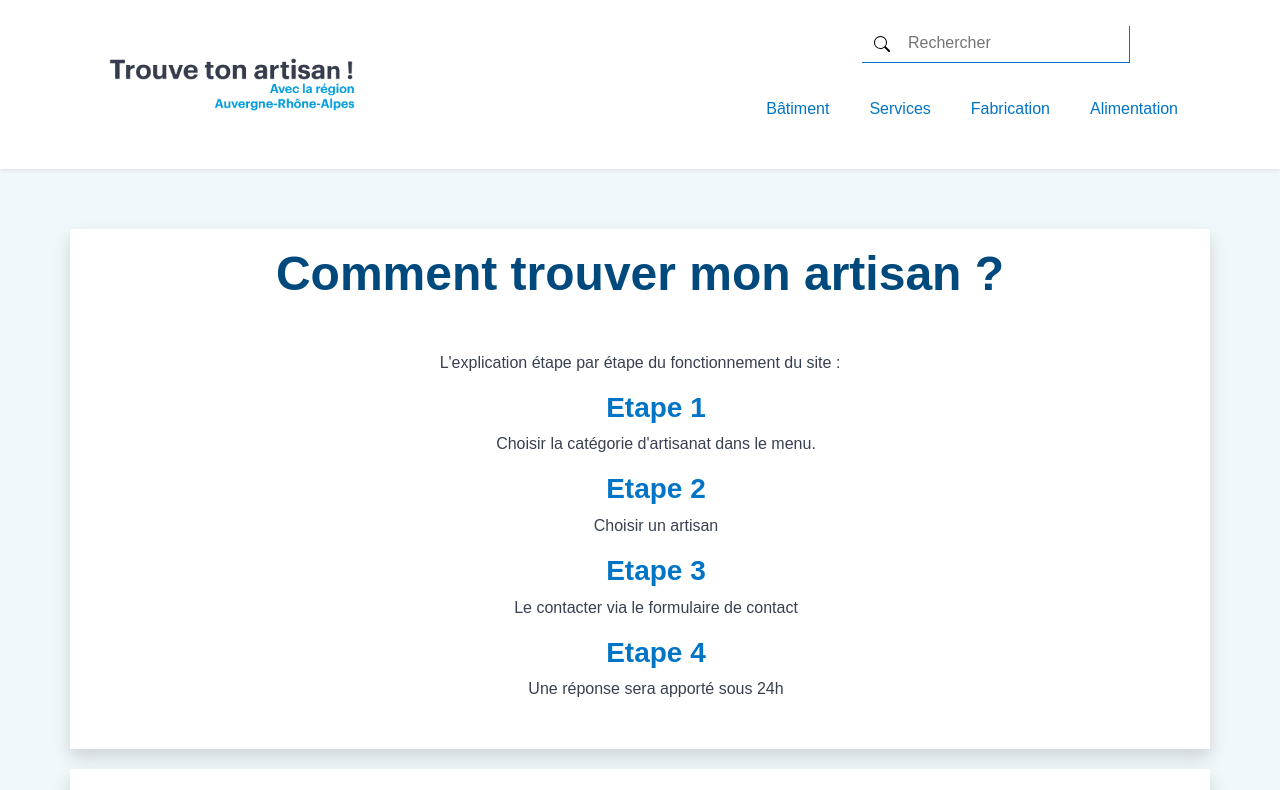
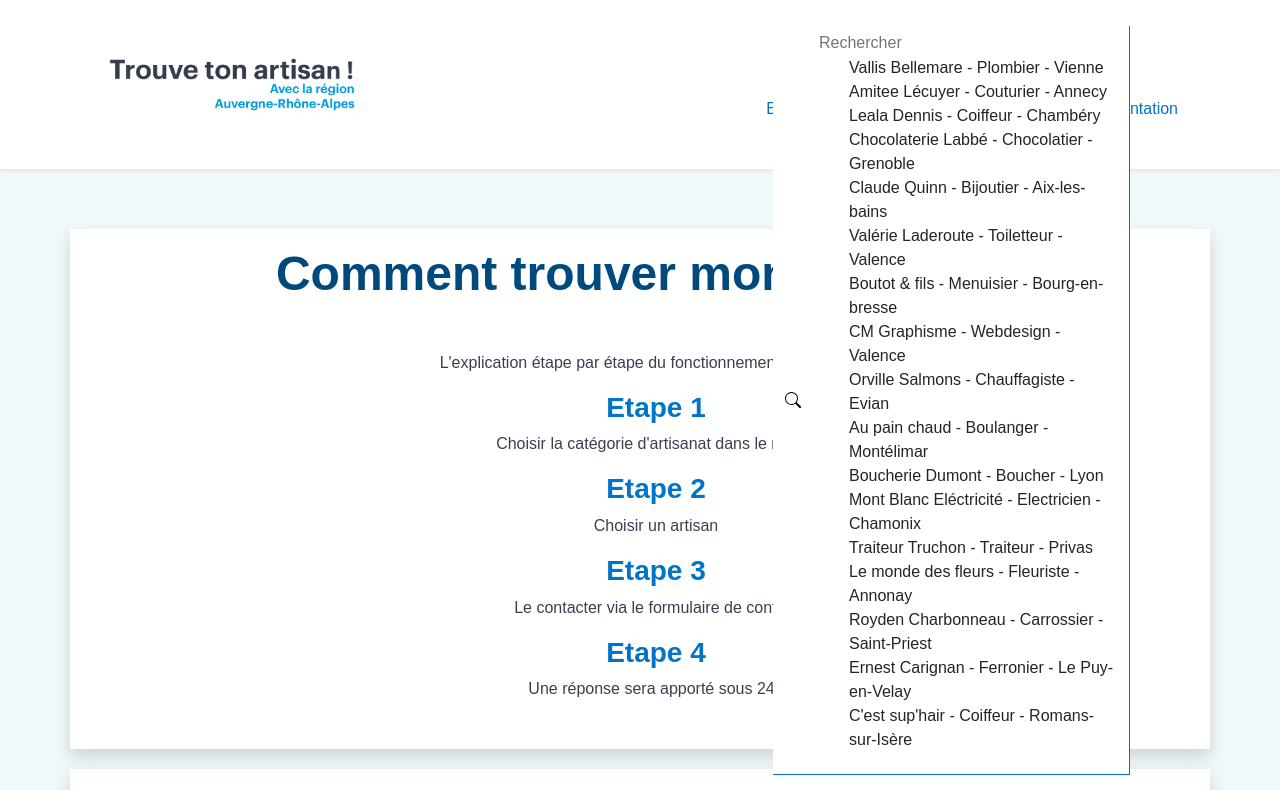
Before and after one commit to Dada-nol/TrouveTonArtisan, a React (Create React App) app: page / in a window 1280 px wide. Shown: the top 790 px of the page. Built offline with nearby package versions, Linux system fonts and the light colour scheme.

Commit message:
add list filter to the searchbar

```diff
--- a/src/Components/Header/Nav.jsx
+++ b/src/Components/Header/Nav.jsx
@@ -2,7 +2,7 @@ import { Link } from "react-router-dom";
 import "../../css/Nav.css";
 import SearchBar from "./SearchBar";
 
-export default function NavBar({ query, setQuery }) {
+export default function NavBar() {
   return (
     <header>
       <nav className="navbar navbar-expand-lg shadow-sm p-0">
@@ -54,7 +54,7 @@ export default function NavBar({ query, setQuery }) {
             id="searchbar"
             className="collapse navbar-collapse align-self-start mt-3"
           >
-            <SearchBar query={query} setQuery={setQuery}></SearchBar>
+            <SearchBar></SearchBar>
           </div>
           <div
             className="collapse navbar-collapse align-self-center mt-5"
--- a/src/Components/Header/QueryListTable.jsx
+++ /dev/null
@@ -1,3 +0,0 @@
-// Créer un tableau qui réagit au changement de valeur de l'input
-// et prends toutes les datas en données de réf
-// au click d'un élément on est redirigé  sur la page de détail de l'artisan sélectionné
--- a/src/Components/Header/SearchBar.jsx
+++ b/src/Components/Header/SearchBar.jsx
@@ -1,7 +1,28 @@
-import React from "react";
+import React, { useContext, useState } from "react";
+import { ArtisanContext } from "../../context/ArtisanContext";
 import SearchLogo from "./SearchLogo";
 
-function SearchBar({ query, setQuery }) {
+function SearchBar() {
+  const { datas } = useContext(ArtisanContext);
+  const [searchTerm, setSearchTerm] = useState("");
+  const [filteredData, setFilteredData] = useState(datas);
+
+  const handleInputChange = (e) => {
+    const { value } = e.target;
+    setSearchTerm(value);
+    filterData(value);
+  };
+
+  const filterData = (searchTerm) => {
+    const filteredData = datas.filter(
+      (item) =>
+        item.name.toLowerCase().includes(searchTerm.toLowerCase()) ||
+        item.specialty.toLowerCase().includes(searchTerm.toLowerCase()) ||
+        item.location.toLowerCase().includes(searchTerm.toLowerCase())
+    );
+    setFilteredData(filteredData);
+  };
+
   return (
     <form role="search">
       <div className="form-control pt-1 d-flex align-items-center justify-content-start gap-3">
@@ -11,9 +32,17 @@ function SearchBar({ query, setQuery }) {
             className="border-0"
             type="text"
             placeholder="Rechercher"
-            value={query}
-            onChange={(e) => setQuery(e.target.value)}
+            value={searchTerm}
+            onChange={handleInputChange}
           ></input>
+
+          <ul>
+            {filteredData.map((item) => (
+              <li key={item.id}>
+                {item.name} - {item.specialty} - {item.location}
+              </li>
+            ))}
+          </ul>
         </div>
       </div>
     </form>
--- a/src/Components/Router.jsx
+++ b/src/Components/Router.jsx
@@ -1,4 +1,4 @@
-import React, { useState } from "react";
+import React from "react";
 import { BrowserRouter, Outlet, Route, Routes } from "react-router-dom";
 import ArtisanCategory from "../pages/ArtisanCategory";
 import ArtisanDetail from "../pages/ArtisanDetail";
@@ -15,30 +15,9 @@ import Footer from "./Footer/Footer";
 import NavBar from "./Header/Nav";
 
 const Layout = () => {
-  /*   const { datas } = useContext(ArtisanContext); */
-  const [query, setQuery] = useState("");
-  /*   const navigate = useNavigate(); */
   return (
     <>
-      <NavBar query={query} setQuery={setQuery}></NavBar>
-
-      {/* {datas.filter((artisan) => {
-        if (query === "") {
-          return artisan;
-        } else if (artisan.name.toLowerCase().includes(query.toLowerCase())) {
-          navigate(`/artisan/${artisan.id}`);
-        } else if (
-          artisan.specialty.toLowerCase().includes(query.toLowerCase())
-        ) {
-          return artisan;
-        } else if (
-          artisan.location.toLowerCase().includes(query.toLowerCase())
-        ) {
-          return artisan;
-        } else {
-          return null;
-        }
-      })} */}
+      <NavBar></NavBar>
       <>
         <Outlet></Outlet>
       </>
--- a/src/Css/Nav.css
+++ b/src/Css/Nav.css
@@ -16,9 +16,22 @@ nav form {
   border-bottom: solid 1px #0074c7;
   border-right: solid 1px #0074c7;
 }
-nav input {
+nav form input {
   color: #384050;
   outline: none;
+}
+nav form ul {
+  max-width: 300px;
+  height: auto;
+  word-wrap: break-word;
+  text-align: start;
+  cursor: pointer;
+}
+nav form li {
+  list-style: none;
+}
+nav span {
+  font-weight: bold;
 }
 nav .form-control {
   border: none;
--- a/src/Sass/nav.scss
+++ b/src/Sass/nav.scss
@@ -19,11 +19,24 @@ nav {
   form {
     border-bottom: solid 1px #0074c7;
     border-right: solid 1px #0074c7;
+    input {
+      color: #384050;
+      outline: none;
+    }
+    ul {
+      max-width: 300px;
+      height: auto;
+      word-wrap: break-word;
+      text-align: start;
+      cursor: pointer;
+    }
+    li {
+      list-style: none;
+    }
   }
 
-  input {
-    color: #384050;
-    outline: none;
+  span {
+    font-weight: bold;
   }
 
   .form-control {
```
Also changed, not shown: src/Components/Header/OneQuery.jsx (added, +17 -0 lines), 1 other file (tests, documents, lock files or other folders).
